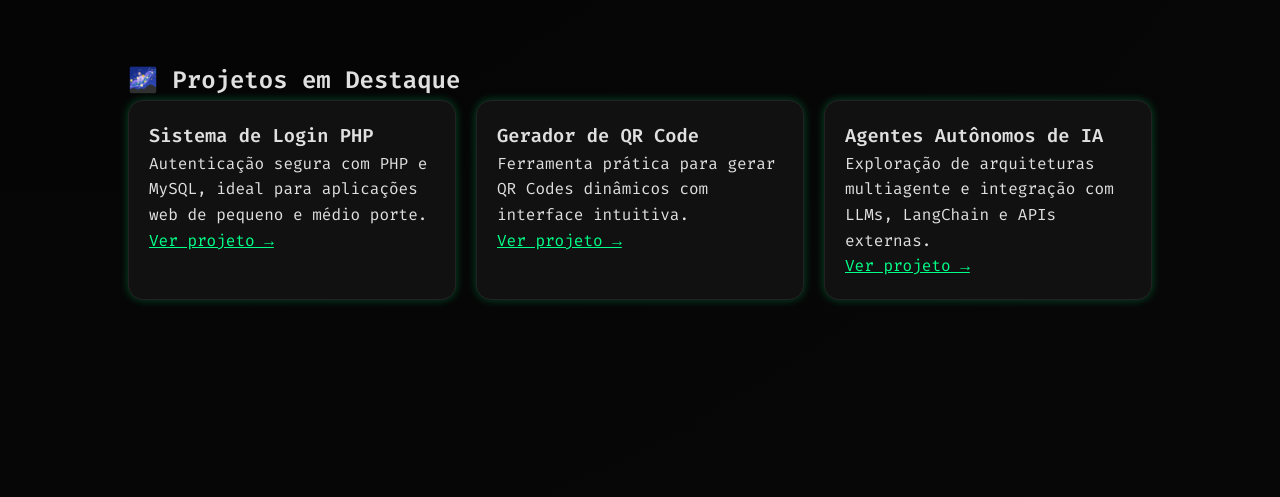
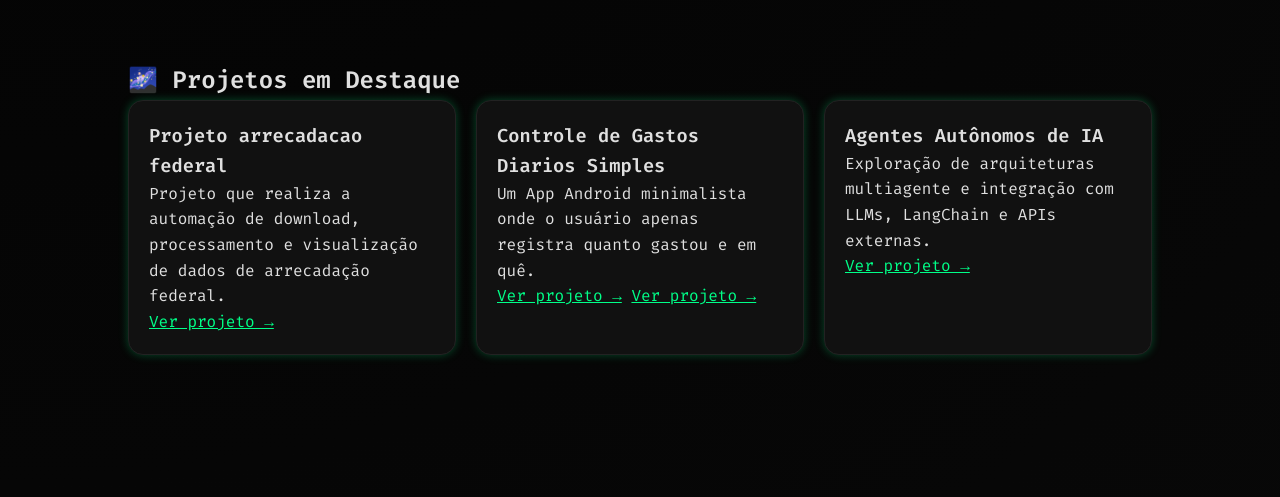
Before and after one commit to geovane-dev-s-silva/geovane-dev-s-silva.github.io, a plain HTML site: page index.html in a window 1280 px wide. Shown: the part 840-1337 px from the top of the page. Drawn offline with Linux system fonts and the light colour scheme.

Commit message:
Update2 index.html

```diff
--- a/index.html
+++ b/index.html
@@ -147,19 +147,20 @@
     <h2>🌌 Projetos em Destaque</h2>
     <div class="projects-grid">
       <div class="card">
-        <h3>Sistema de Login PHP</h3>
-        <p>Autenticação segura com PHP e MySQL, ideal para aplicações web de pequeno e médio porte.</p>
-        <a href="https://github.com/geovane-dev-s-silva/sistema-login-php" target="_blank" class="highlight">Ver projeto →</a>
+        <h3>Projeto arrecadacao federal</h3>
+        <p>Projeto que realiza a automação de download, processamento e visualização de dados de arrecadação federal.</p>
+        <a href="https://github.com/geovane-dev-s-silva/projeto-arrecadacao-federal" target="_blank" class="highlight">Ver projeto →</a>
       </div>
       <div class="card">
-        <h3>Gerador de QR Code</h3>
-        <p>Ferramenta prática para gerar QR Codes dinâmicos com interface intuitiva.</p>
-        <a href="https://github.com/geovane-dev-s-silva/gerador-qr-code" target="_blank" class="highlight">Ver projeto →</a>
+        <h3>Controle de Gastos Diarios Simples</h3>
+        <p>Um App Android minimalista onde o usuário apenas registra quanto gastou e em quê.</p>
+        <a href="https://github.com/geovane-dev-s-silva/Controle-de-Gastos-Diarios-Simples" target="_blank" class="highlight">Ver projeto →</a>
+        <a href="https://play.google.com/store/apps/com.controlefinaceiroandroid.controle_de_gastos_diarios_simples" target="_blank" class="highlight">Ver projeto →</a>
       </div>
       <div class="card">
         <h3>Agentes Autônomos de IA</h3>
         <p>Exploração de arquiteturas multiagente e integração com LLMs, LangChain e APIs externas.</p>
-        <a href="https://github.com/geovane-dev-s-silva/projeto-ia" target="_blank" class="highlight">Ver projeto →</a>
+        <a href="https://github.com/geovane-dev-s-silva/Fhatfiscal-From-I2A2" target="_blank" class="highlight">Ver projeto →</a>
       </div>
     </div>
   </section>
```
